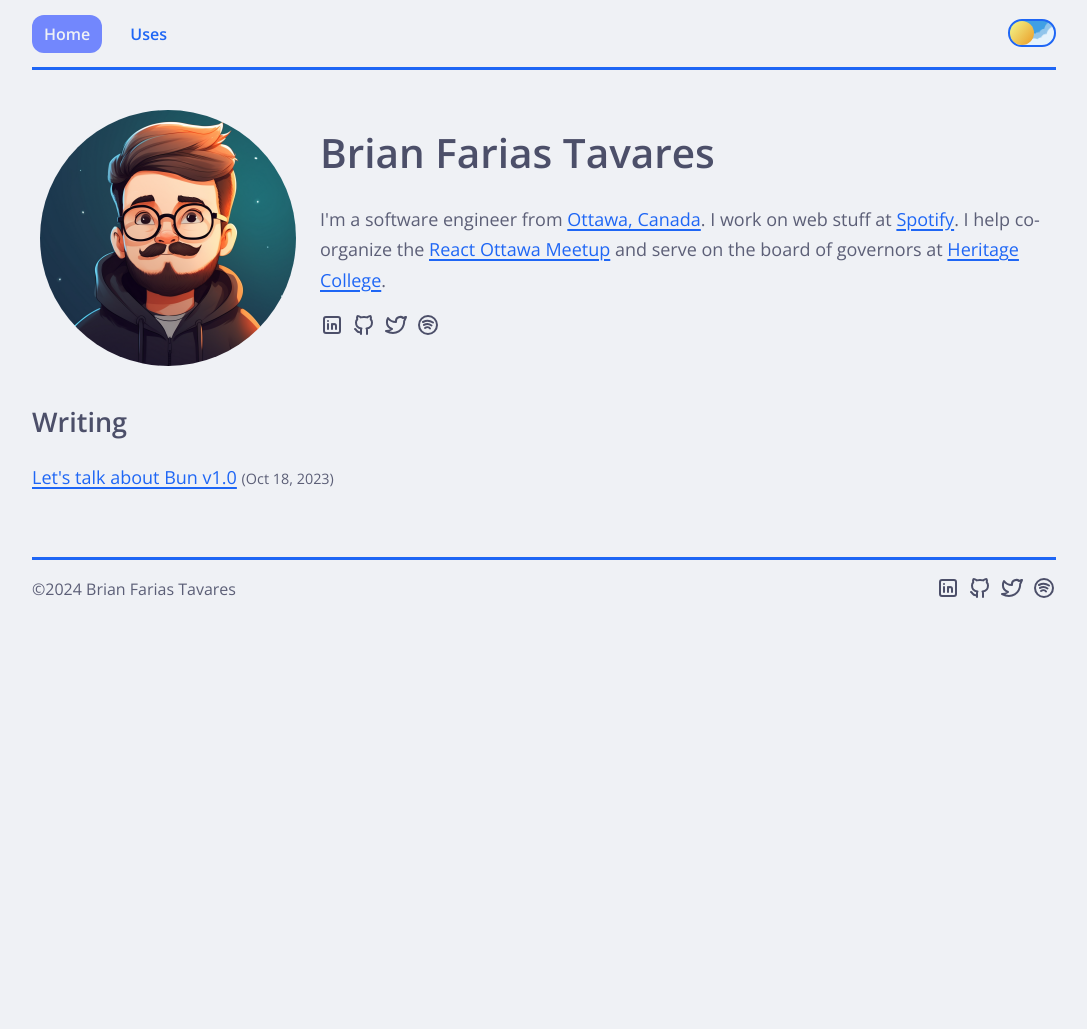
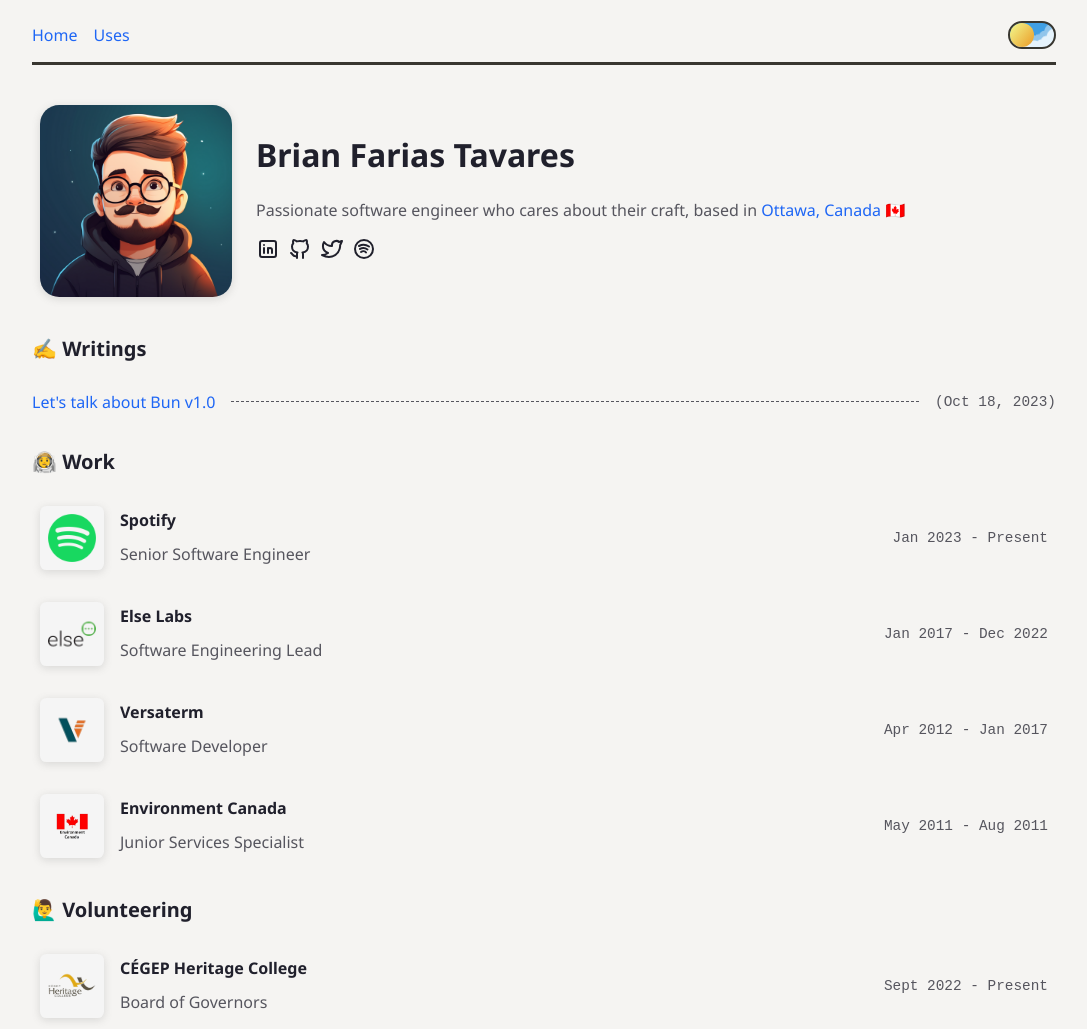
Before and after one commit to btav/btav.dev, an Astro site: page / in a window 1280 px wide. Shown: the top 1029 px of the page, without its empty margins (96-1183 px from the left). Before the commit the page ends 800 px from the top, so only its background shows below. Built offline with nearby package versions, Linux system fonts and the light colour scheme; Astro itself is replaced by a stand-in of ours.

Commit message:
feat: ui-changes (#7)

```diff
--- /dev/null
+++ b/src/components/Container.astro
@@ -0,0 +1,15 @@
+---
+
+---
+
+<main>
+  <slot />
+</main>
+
+<style>
+  main {
+    max-width: 1024px;
+    margin: 0 auto;
+    padding: 0 1rem;
+  }
+</style>
--- /dev/null
+++ b/src/components/ExperienceLink.astro
@@ -0,0 +1,62 @@
+---
+import { Image } from "astro:assets";
+const { title, startDate, endDate, company, image, url } = Astro.props;
+---
+
+<a href={url}>
+  <div class="image">
+    <Image src={image} alt={company} width={48} height={48} />
+  </div>
+  <div class="content">
+    <h3>{company}</h3>
+    <span>{title}</span>
+  </div>
+  {
+    startDate && endDate && (
+      <div class="date">
+        <span>
+          {startDate} - {endDate}
+        </span>
+      </div>
+    )
+  }
+
+  <style>
+    a {
+      display: flex;
+      flex-direction: row;
+      align-items: center;
+      gap: 16px;
+      justify-content: space-between;
+      text-decoration: none;
+      color: var(--text-color);
+      padding: 8px;
+    }
+    a:hover {
+      background-color: var(--accent-color);
+      border-radius: 8px;
+    }
+    .content {
+      display: flex;
+      flex-direction: column;
+      gap: 4px;
+      flex-grow: 1;
+    }
+    .image {
+      min-width: 64px;
+      height: 64px;
+      border-radius: 10%;
+      background-color: whitesmoke;
+      box-shadow: var(--box-shadow);
+      display: flex;
+      align-items: center;
+      justify-content: center;
+    }
+    .date {
+      flex-grow: 0;
+      font-family: monospace;
+      font-size: 0.9rem;
+      text-align: right;
+    }
+  </style>
+</a>
--- a/src/components/Footer.astro
+++ b/src/components/Footer.astro
@@ -13,8 +13,8 @@
     display: flex;
     justify-content: space-between;
     font-size: 1rem;
-    margin-top: 4rem;
     border-top: 3px solid var(--border-color);
     padding: 1rem 0;
+    margin: 2rem 0;
   }
 </style>
--- a/src/components/FormattedDate.astro
+++ b/src/components/FormattedDate.astro
@@ -20,5 +20,7 @@
   time {
     font-size: 0.9rem;
     text-wrap: nowrap;
+    font-family: monospace;
+    color: var(--text-color);
   }
 </style>
--- a/src/components/HeaderLink.astro
+++ /dev/null
@@ -1,30 +0,0 @@
----
-import type { HTMLAttributes } from "astro/types";
-
-type Props = HTMLAttributes<"a">;
-
-const { href, class: className, ...props } = Astro.props;
-
-const { pathname } = Astro.url;
-const firstPart = pathname.substring(0, pathname.indexOf("/", 1));
-
-const isActive = href === pathname || href === firstPart;
----
-
-<a href={href} class:list={[className, { active: isActive }]} {...props}>
-  <slot />
-</a>
-<style>
-  a {
-    text-decoration: none;
-    font-weight: bold;
-    padding: 0.5rem 0.75rem;
-    border-radius: 12px;
-    font-size: 16px;
-    color: var(--link-color);
-  }
-  a.active {
-    background-color: var(--header-bg-color);
-    color: var(--header-text-color);
-  }
-</style>
--- a/src/components/Header.astro
+++ b/src/components/Navigation.astro
@@ -1,17 +1,14 @@
 ---
-import { Image } from "astro:assets";
-import HeaderLink from "./HeaderLink.astro";
 import ThemeToggle from "./ThemeToggle.astro";
-import localProfileImage from "../content/images/profile.png";
 ---
 
 <nav>
   <ul>
     <li>
-      <HeaderLink href="/">Home</HeaderLink>
+      <a href="/">Home</a>
     </li>
     <li>
-      <HeaderLink href="/uses">Uses</HeaderLink>
+      <a href="/uses">Uses</a>
     </li>
   </ul>
   <ThemeToggle />
@@ -25,6 +22,7 @@
     align-items: center;
     margin-bottom: 2rem;
     border-bottom: 3px solid var(--border-color);
+    font-size: 1rem;
   }
   ul {
     display: flex;
@@ -34,9 +32,4 @@
     padding-inline-start: unset;
     align-items: center;
   }
-  .profile-image {
-    width: 48px;
-    height: 48px;
-    border-radius: 50%;
-  }
 </style>
--- a/src/components/PostLink.astro
+++ b/src/components/PostLink.astro
@@ -4,12 +4,28 @@
 ---
 
 <article>
-  <a href={`/blog/${slug}`}>{title}</a>
-  <FormattedDate date={date} />
+  <a href={`/blog/${slug}`}>
+    <span class="title">{title}</span>
+    <span class="divider"></span>
+    <FormattedDate date={date} />
+  </a>
 </article>
 
 <style>
   a {
+    display: flex;
+    flex-direction: row;
+    justify-content: space-between;
+    align-items: center;
     text-wrap: nowrap;
+    text-decoration: none;
+  }
+  .title:hover {
+    text-decoration: underline;
+  }
+  .divider {
+    flex-grow: 1;
+    border-top: 1px dashed var(--text-color);
+    margin: 1rem;
   }
 </style>
--- a/src/consts.ts
+++ b/src/consts.ts
@@ -3,4 +3,69 @@
 export const SPOTIFY_URL = "https://open.spotify.com/user/brian_ft";
 export const GITHUB_URL = "https://github.com/btav";
 export const LINKEDIN_URL = "https://www.linkedin.com/in/brian-farias-tavares";
-export const TWITTER_URL = "https://twitter.com/braintavares";
+export const TWITTER_URL = "https://twitter.com/codingwithbrian";
+
+export const WORK = [
+  {
+    title: "Senior Software Engineer",
+    company: "Spotify",
+    startDate: "Jan 2023",
+    endDate: "Present",
+    image: "/spotify.png",
+    url: "https://spotify.com",
+  },
+  {
+    title: "Software Engineering Lead",
+    company: "Else Labs",
+    startDate: "Jan 2017",
+    endDate: "Dec 2022",
+    image: "/elselabs.png",
+    url: "https://elselabs.io",
+  },
+  {
+    title: "Software Developer",
+    company: "Versaterm",
+    startDate: "Apr 2012",
+    endDate: "Jan 2017",
+    image: "/versaterm.png",
+    url: "https://versaterm.com",
+  },
+  {
+    title: "Junior Services Specialist",
+    company: "Environment Canada",
+    startDate: "May 2011",
+    endDate: "Aug 2011",
+    image: "/environment-canada.png",
+    url: "https://weather.gc.ca/",
+  },
+];
+
+export const VOLUNTEER = [
+  {
+    title: "Board of Governors",
+    company: "CÉGEP Heritage College",
+    startDate: "Sept 2022",
+    endDate: "Present",
+    image: "/heritage.png",
+    url: "https://cegep-heritage.qc.ca",
+  },
+  {
+    title: "Organizer",
+    company: "ForwardJS Ottawa",
+    startDate: "Jul 2018",
+    endDate: "Present",
+    image: "/forward.png",
+    url: "https://www.meetup.com/ottawa-reactjs-meetup",
+  },
+];
+
+export const EDUCATION = [
+  {
+    title: "Computer Science",
+    company: "CÉGEP Heritage College",
+    startDate: "2010",
+    endDate: "2013",
+    image: "/heritage.png",
+    url: "https://www.cegep-heritage.qc.ca/future-students/programs/computer-science/home",
+  },
+];
--- a/src/pages/index.astro
+++ b/src/pages/index.astro
@@ -5,14 +5,16 @@
 import SocialLinks from "../components/SocialLinks.astro";
 import Layout from "../layouts/Layout.astro";
 import PostLink from "../components/PostLink.astro";
+import ExperienceLink from "../components/ExperienceLink.astro";
+import { WORK, VOLUNTEER, EDUCATION } from "../consts";
 
 const posts = (await getCollection("blog")).sort(
   (a, b) => b.data.pubDate.valueOf() - a.data.pubDate.valueOf()
 );
 ---
 
-<Layout title="hello there 👋">
-  <main>
+<Layout title="👋">
+  <div class="container">
     <section class="hero">
       <Image
         class="profile-image"
@@ -22,25 +24,17 @@
       <div class="hero-content">
         <h1>Brian Farias Tavares</h1>
         <p>
-          I'm a software engineer from <a
-            href="https://goo.gl/maps/ph8WhKSFZKDRgYoY6"
-            target="_blank">Ottawa, Canada</a
-          >. I work on web stuff at <a
-            target="_blank"
-            href="https://spotify.com/">Spotify</a
-          >. I help co-organize the <a
-            href="https://www.meetup.com/Ottawa-ReactJS-Meetup/"
-            target="_blank">React Ottawa Meetup</a
-          > and serve on the board of governors at <a
-            href="https://cegep-heritage.qc.ca"
-            target="_blank">Heritage College</a
-          >.
+          Passionate software engineer who cares about their craft, based in
+          <a
+            href="https://www.google.ca/maps/place/Ottawa,+ON/@45.2496825,-76.1298849,10z/data=!3m1!4b1!4m6!3m5!1s0x4cce05b25f5113af:0x8a6a51e131dd15ed!8m2!3d45.4200572!4d-75.7003397!16zL20vMDVrc2g?entry=ttu"
+            >Ottawa, Canada 🇨🇦</a
+          >
         </p>
         <SocialLinks />
       </div>
     </section>
     <section class="posts">
-      <h2>Writing</h2>
+      <h2>✍️ Writings</h2>
       {
         posts.map((post) => (
           <PostLink
@@ -53,11 +47,56 @@
         ))
       }
     </section>
-  </main>
+    <section class="experience">
+      <h2>👨‍🚀 Work</h2>
+      {
+        WORK.map(({ title, startDate, endDate, company, image, url }) => (
+          <ExperienceLink
+            title={title}
+            startDate={startDate}
+            endDate={endDate}
+            company={company}
+            image={image}
+            url={url}
+          />
+        ))
+      }
+    </section>
+    <section class="experience">
+      <h2>🙋‍♂️ Volunteering</h2>
+      {
+        VOLUNTEER.map(({ title, startDate, endDate, company, image, url }) => (
+          <ExperienceLink
+            title={title}
+            startDate={startDate}
+            endDate={endDate}
+            company={company}
+            image={image}
+            url={url}
+          />
+        ))
+      }
+    </section>
+    <section class="experience">
+      <h2>🎓 Education</h2>
+      {
+        EDUCATION.map(({ title, startDate, endDate, company, image, url }) => (
+          <ExperienceLink
+            title={title}
+            startDate={startDate}
+            endDate={endDate}
+            company={company}
+            image={image}
+            url={url}
+          />
+        ))
+      }
+    </section>
+  </div>
 </Layout>
 
 <style>
-  main {
+  .container {
     display: flex;
     flex-direction: column;
     align-items: flex-start;
@@ -67,13 +106,19 @@
     display: flex;
     flex-direction: row;
     align-items: center;
-    justify-content: center;
     gap: 24px;
     padding: 0.5rem;
+    width: 100%;
     @media (max-width: 768px) {
       flex-direction: column;
       text-align: center;
     }
+  }
+  .experience {
+    display: flex;
+    flex-direction: column;
+    gap: 1rem;
+    width: 100%;
   }
   .posts {
     display: flex;
@@ -82,9 +127,10 @@
     width: 100%;
   }
   .profile-image {
-    width: 256px;
-    height: 256px;
-    border-radius: 50%;
+    width: 192px;
+    height: 192px;
+    border-radius: 10%;
+    box-shadow: var(--box-shadow);
   }
   .hero-content {
     display: flex;
@@ -93,10 +139,4 @@
       align-items: center;
     }
   }
-  h1 {
-    font-size: 2.25em;
-  }
-  h2 {
-    font-size: 1.5em;
-  }
 </style>
--- a/src/pages/uses.astro
+++ b/src/pages/uses.astro
@@ -3,7 +3,7 @@
 ---
 
 <Layout title="/uses">
-  <main>
+  <div>
     <h1>/uses</h1>
     <p>
       On this page, you can find most of the tools and resources I use. Visit
@@ -18,9 +18,9 @@
           >Vim plugin</a
         >
       </li>
-      <li><a href="https://www.warp.dev/">Warp</a></li>
       <li><a href="https://ohmyz.sh/">Oh-My-Zsh</a></li>
-      <li><a href="https://iterm2.com/">iTerm2</a></li>
+      <li><a href="https://github.com/alacritty/alacritty">Alacritty</a></li>
+      <li><a href="https://github.com/zellij-org/zellij">Zellij</a></li>
       <li><a href="https://www.notion.so/">Notion</a></li>
       <li><a href="https://1password.com/">1Password</a></li>
     </ul>
@@ -104,11 +104,5 @@
       <li>Random french press</li>
       <li>Aeropress</li>
     </ul>
-  </main>
+  </div>
 </Layout>
-
-<style>
-  h1 {
-    color: var(--accent-color);
-  }
-</style>
--- a/src/styles/catppuccin.css
+++ /dev/null
@@ -1,161 +0,0 @@
-:root {
-  --ctp-latte-rosewater: #dc8a78;
-  --ctp-latte-rosewater-rgb: 220 138 120;
-  --ctp-latte-rosewater-hsl: 10.8 58.824% 66.667%;
-  --ctp-latte-flamingo: #dd7878;
-  --ctp-latte-flamingo-rgb: 221 120 120;
-  --ctp-latte-flamingo-hsl: 0 59.763% 66.863%;
-  --ctp-latte-pink: #ea76cb;
-  --ctp-latte-pink-rgb: 234 118 203;
-  --ctp-latte-pink-hsl: 316.034 73.418% 69.02%;
-  --ctp-latte-mauve: #8839ef;
-  --ctp-latte-mauve-rgb: 136 57 239;
-  --ctp-latte-mauve-hsl: 266.044 85.047% 58.039%;
-  --ctp-latte-red: #d20f39;
-  --ctp-latte-red-rgb: 210 15 57;
-  --ctp-latte-red-hsl: 347.077 86.667% 44.118%;
-  --ctp-latte-maroon: #e64553;
-  --ctp-latte-maroon-rgb: 230 69 83;
-  --ctp-latte-maroon-hsl: 354.783 76.303% 58.627%;
-  --ctp-latte-peach: #fe640b;
-  --ctp-latte-peach-rgb: 254 100 11;
-  --ctp-latte-peach-hsl: 21.975 99.184% 51.961%;
-  --ctp-latte-yellow: #df8e1d;
-  --ctp-latte-yellow-rgb: 223 142 29;
-  --ctp-latte-yellow-hsl: 34.948 76.984% 49.412%;
-  --ctp-latte-green: #40a02b;
-  --ctp-latte-green-rgb: 64 160 43;
-  --ctp-latte-green-hsl: 109.231 57.635% 39.804%;
-  --ctp-latte-teal: #179299;
-  --ctp-latte-teal-rgb: 23 146 153;
-  --ctp-latte-teal-hsl: 183.231 73.864% 34.51%;
-  --ctp-latte-sky: #04a5e5;
-  --ctp-latte-sky-rgb: 4 165 229;
-  --ctp-latte-sky-hsl: 197.067 96.567% 45.686%;
-  --ctp-latte-sapphire: #209fb5;
-  --ctp-latte-sapphire-rgb: 32 159 181;
-  --ctp-latte-sapphire-hsl: 188.859 69.953% 41.765%;
-  --ctp-latte-blue: #1e66f5;
-  --ctp-latte-blue-rgb: 30 102 245;
-  --ctp-latte-blue-hsl: 219.907 91.489% 53.922%;
-  --ctp-latte-lavender: #7287fd;
-  --ctp-latte-lavender-rgb: 114 135 253;
-  --ctp-latte-lavender-hsl: 230.935 97.203% 71.961%;
-  --ctp-latte-text: #4c4f69;
-  --ctp-latte-text-rgb: 76 79 105;
-  --ctp-latte-text-hsl: 233.793 16.022% 35.49%;
-  --ctp-latte-subtext1: #5c5f77;
-  --ctp-latte-subtext1-rgb: 92 95 119;
-  --ctp-latte-subtext1-hsl: 233.333 12.796% 41.373%;
-  --ctp-latte-subtext0: #6c6f85;
-  --ctp-latte-subtext0-rgb: 108 111 133;
-  --ctp-latte-subtext0-hsl: 232.8 10.373% 47.255%;
-  --ctp-latte-overlay2: #7c7f93;
-  --ctp-latte-overlay2-rgb: 124 127 147;
-  --ctp-latte-overlay2-hsl: 232.174 9.623% 53.137%;
-  --ctp-latte-overlay1: #8c8fa1;
-  --ctp-latte-overlay1-rgb: 140 143 161;
-  --ctp-latte-overlay1-hsl: 231.429 10.048% 59.02%;
-  --ctp-latte-overlay0: #9ca0b0;
-  --ctp-latte-overlay0-rgb: 156 160 176;
-  --ctp-latte-overlay0-hsl: 228 11.236% 65.098%;
-  --ctp-latte-surface2: #acb0be;
-  --ctp-latte-surface2-rgb: 172 176 190;
-  --ctp-latte-surface2-hsl: 226.667 12.162% 70.98%;
-  --ctp-latte-surface1: #bcc0cc;
-  --ctp-latte-surface1-rgb: 188 192 204;
-  --ctp-latte-surface1-hsl: 225 13.559% 76.863%;
-  --ctp-latte-surface0: #ccd0da;
-  --ctp-latte-surface0-rgb: 204 208 218;
-  --ctp-latte-surface0-hsl: 222.857 15.909% 82.745%;
-  --ctp-latte-base: #eff1f5;
-  --ctp-latte-base-rgb: 239 241 245;
-  --ctp-latte-base-hsl: 220 23.077% 94.902%;
-  --ctp-latte-mantle: #e6e9ef;
-  --ctp-latte-mantle-rgb: 230 233 239;
-  --ctp-latte-mantle-hsl: 220 21.951% 91.961%;
-  --ctp-latte-crust: #dce0e8;
-  --ctp-latte-crust-rgb: 220 224 232;
-  --ctp-latte-crust-hsl: 220 20.69% 88.627%;
-}
-
-:root {
-  --ctp-mocha-rosewater: #f5e0dc;
-  --ctp-mocha-rosewater-rgb: 245 224 220;
-  --ctp-mocha-rosewater-hsl: 9.6 55.556% 91.176%;
-  --ctp-mocha-flamingo: #f2cdcd;
-  --ctp-mocha-flamingo-rgb: 242 205 205;
-  --ctp-mocha-flamingo-hsl: 0 58.73% 87.647%;
-  --ctp-mocha-pink: #f5c2e7;
-  --ctp-mocha-pink-rgb: 245 194 231;
-  --ctp-mocha-pink-hsl: 316.471 71.831% 86.078%;
-  --ctp-mocha-mauve: #cba6f7;
-  --ctp-mocha-mauve-rgb: 203 166 247;
-  --ctp-mocha-mauve-hsl: 267.407 83.505% 80.98%;
-  --ctp-mocha-red: #f38ba8;
-  --ctp-mocha-red-rgb: 243 139 168;
-  --ctp-mocha-red-hsl: 343.269 81.25% 74.902%;
-  --ctp-mocha-maroon: #eba0ac;
-  --ctp-mocha-maroon-rgb: 235 160 172;
-  --ctp-mocha-maroon-hsl: 350.4 65.217% 77.451%;
-  --ctp-mocha-peach: #fab387;
-  --ctp-mocha-peach-rgb: 250 179 135;
-  --ctp-mocha-peach-hsl: 22.957 92% 75.49%;
-  --ctp-mocha-yellow: #f9e2af;
-  --ctp-mocha-yellow-rgb: 249 226 175;
-  --ctp-mocha-yellow-hsl: 41.351 86.047% 83.137%;
-  --ctp-mocha-green: #a6e3a1;
-  --ctp-mocha-green-rgb: 166 227 161;
-  --ctp-mocha-green-hsl: 115.455 54.098% 76.078%;
-  --ctp-mocha-teal: #94e2d5;
-  --ctp-mocha-teal-rgb: 148 226 213;
-  --ctp-mocha-teal-hsl: 170 57.353% 73.333%;
-  --ctp-mocha-sky: #89dceb;
-  --ctp-mocha-sky-rgb: 137 220 235;
-  --ctp-mocha-sky-hsl: 189.184 71.014% 72.941%;
-  --ctp-mocha-sapphire: #74c7ec;
-  --ctp-mocha-sapphire-rgb: 116 199 236;
-  --ctp-mocha-sapphire-hsl: 198.5 75.949% 69.02%;
-  --ctp-mocha-blue: #89b4fa;
-  --ctp-mocha-blue-rgb: 137 180 250;
-  --ctp-mocha-blue-hsl: 217.168 91.87% 75.882%;
-  --ctp-mocha-lavender: #b4befe;
-  --ctp-mocha-lavender-rgb: 180 190 254;
-  --ctp-mocha-lavender-hsl: 231.892 97.368% 85.098%;
-  --ctp-mocha-text: #cdd6f4;
-  --ctp-mocha-text-rgb: 205 214 244;
-  --ctp-mocha-text-hsl: 226.154 63.934% 88.039%;
-  --ctp-mocha-subtext1: #bac2de;
-  --ctp-mocha-subtext1-rgb: 186 194 222;
-  --ctp-mocha-subtext1-hsl: 226.667 35.294% 80%;
-  --ctp-mocha-subtext0: #a6adc8;
-  --ctp-mocha-subtext0-rgb: 166 173 200;
-  --ctp-mocha-subtext0-hsl: 227.647 23.611% 71.765%;
-  --ctp-mocha-overlay2: #9399b2;
-  --ctp-mocha-overlay2-rgb: 147 153 178;
-  --ctp-mocha-overlay2-hsl: 228.387 16.757% 63.725%;
-  --ctp-mocha-overlay1: #7f849c;
-  --ctp-mocha-overlay1-rgb: 127 132 156;
-  --ctp-mocha-overlay1-hsl: 229.655 12.775% 55.49%;
-  --ctp-mocha-overlay0: #6c7086;
-  --ctp-mocha-overlay0-rgb: 108 112 134;
-  --ctp-mocha-overlay0-hsl: 230.769 10.744% 47.451%;
-  --ctp-mocha-surface2: #585b70;
-  --ctp-mocha-surface2-rgb: 88 91 112;
-  --ctp-mocha-surface2-hsl: 232.5 12% 39.216%;
-  --ctp-mocha-surface1: #45475a;
-  --ctp-mocha-surface1-rgb: 69 71 90;
-  --ctp-mocha-surface1-hsl: 234.286 13.208% 31.176%;
-  --ctp-mocha-surface0: #313244;
-  --ctp-mocha-surface0-rgb: 49 50 68;
-  --ctp-mocha-surface0-hsl: 236.842 16.239% 22.941%;
-  --ctp-mocha-base: #1e1e2e;
-  --ctp-mocha-base-rgb: 30 30 46;
-  --ctp-mocha-base-hsl: 240 21.053% 14.902%;
-  --ctp-mocha-mantle: #181825;
-  --ctp-mocha-mantle-rgb: 24 24 37;
-  --ctp-mocha-mantle-hsl: 240 21.311% 11.961%;
-  --ctp-mocha-crust: #11111b;
-  --ctp-mocha-crust-rgb: 17 17 27;
-  --ctp-mocha-crust-hsl: 240 22.727% 8.627%;
-}
--- a/src/styles/global.css
+++ b/src/styles/global.css
@@ -1,30 +1,27 @@
-@import "catppuccin.css";
+@import url("https://fonts.googleapis.com/css2?family=Noto+Sans:ital,wght@0,100..900;1,100..900&display=swap");
 
 :root {
-  --background-color: var(--ctp-latte-base);
-  --heading-color: var(--ctp-latte-text);
-  --text-color: var(--ctp-latte-subtext1);
-  --accent-color: var(--ctp-latte-lavender);
-  --border-color: var(--ctp-latte-blue);
-  --link-color: var(--ctp-latte-blue);
-  --header-bg-color: var(--accent-color);
-  --header-text-color: var(--ctp-latte-base);
+  --background-color: #f5f4f2;
+  --heading-color: #20202c;
+  --text-color: rgba(32, 32, 44, 0.75);
+  --accent-color: #7287fd;
+  --accent-color: #a2bce0;
+  --border-color: #383630;
+  --link-color: #1e66f5;
 
-  --box-shadow: var(--accent-color) 0px 0px 0px 5px;
+  --box-shadow: rgba(99, 99, 99, 0.2) 0px 2px 8px 0px;
   --theme-icon: "";
   --theme-color: linear-gradient(130deg, #f2fa8f, #eb9a25);
   --theme-background: url("/clouds.png");
 }
 
 :root.dark {
-  --background-color: var(--ctp-mocha-base);
-  --heading-color: var(--ctp-mocha-text);
-  --text-color: var(--ctp-mocha-subtext1);
-  --accent-color: var(--ctp-mocha-lavender);
-  --border-color: var(--ctp-mocha-blue);
-  --link-color: var(--ctp-mocha-blue);
-  --header-bg-color: var(--accent-color);
-  --header-text-color: var(--ctp-mocha-base);
+  --background-color: #20222b;
+  --heading-color: #fff;
+  --text-color: hsla(0, 0%, 100%, 0.75);
+  --border-color: #fff;
+  --accent-color: #3b429f;
+  --link-color: #89b4fa;
 
   --theme-icon: url("/moon_crater.png");
   --theme-color: linear-gradient(130deg, #fafbfe, #9aa4b1);
@@ -32,17 +29,10 @@
 }
 
 body {
-  font-family: "Open Sans", sans-serif;
-  text-align: left;
+  font-family: "Noto Sans", sans-serif;
   background-color: var(--background-color);
-  word-wrap: break-word;
-  overflow-wrap: break-word;
   color: var(--text-color);
-  font-size: 18px;
-  line-height: 1.7;
-  width: 1024px;
-  max-width: calc(100% - 2em);
-  margin: auto;
+  font-size: 1rem;
 }
 
 h1,
@@ -78,7 +68,10 @@
   color: var(--link-color);
   font-weight: 400;
   text-underline-offset: 0.3ex;
-  text-decoration-thickness: 0.1em;
+  text-decoration: none;
+}
+a:hover {
+  text-decoration: underline;
 }
 p {
   margin-bottom: 1em;
@@ -113,4 +106,5 @@
   padding: 0 0 0 20px;
   margin: 0px;
   font-size: 1em;
+  font-family: monospace;
 }
```
Also changed, not shown: src/layouts/BlogPost.astro (+6 -8 lines), src/layouts/Layout.astro (+7 -4 lines), public/elselabs.png (added), public/environment-canada.png (added), public/forward.png (added), public/heritage.png (added), public/spotify.png (added), public/versaterm.png (added).
